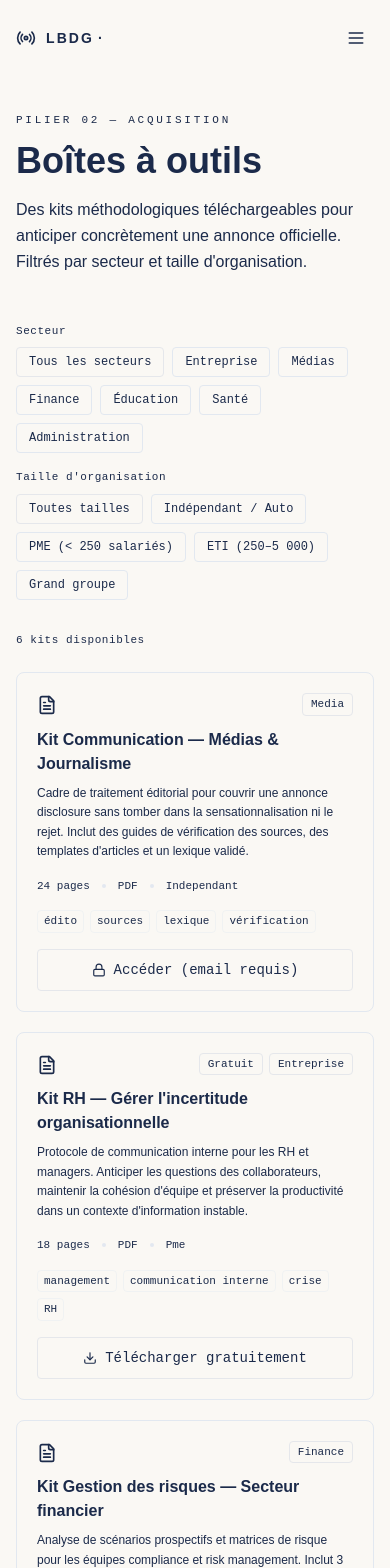
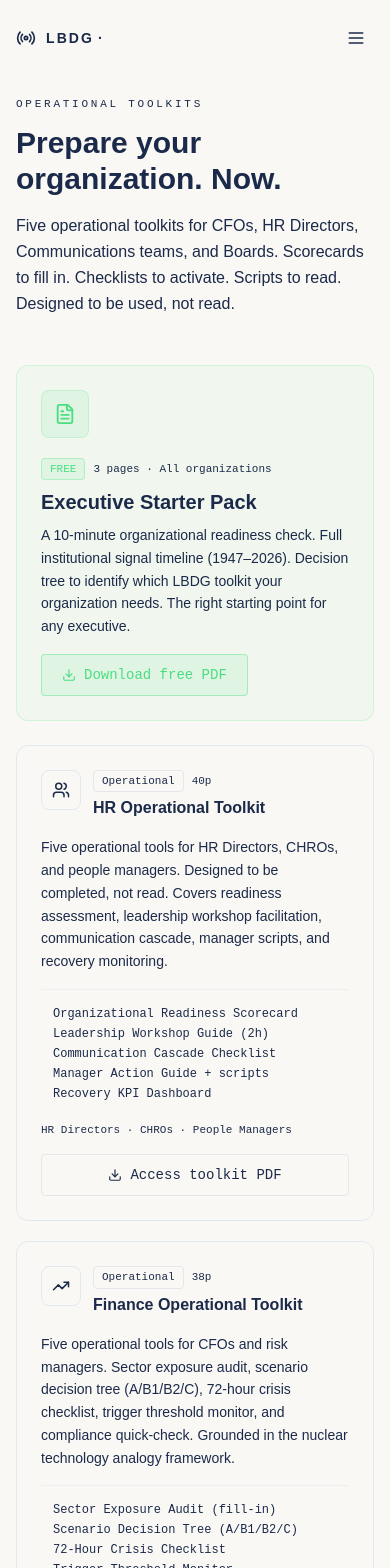
Before and after one commit to lbdgGit/DisclosureHub, a Next.js app in the folder disclosure-hub-starter/: page /toolkits in a window 390 px wide. Shown: the top 1568 px of the page. Built offline with nearby package versions, Linux system fonts and the light colour scheme; a web font is replaced by a local one.

Commit message:
Update page.tsx

```diff
--- a/disclosure-hub-starter/app/toolkits/page.tsx
+++ b/disclosure-hub-starter/app/toolkits/page.tsx
@@ -1,60 +1,111 @@
 'use client';
 
 import { useState } from 'react';
-import { Download, Lock, CheckCircle, FileText, X } from 'lucide-react';
-import { TOOLKITS, TOOLKIT_SECTEURS, TOOLKIT_TAILLES } from '@/data/resources';
-import { cn } from '@/lib/utils';
+import { Download, FileText, X, CheckCircle, Users, TrendingUp, Radio, Crown } from 'lucide-react';
+import type { Metadata } from 'next';
 
-const SECTEUR_COLORS: Record<string, string> = {
-  media:          'text-cold border-cold/30 bg-cold/10',
-  entreprise:     'text-signal border-signal/30 bg-signal/10',
-  finance:        'text-verified border-verified/30 bg-verified/10',
-  education:      'text-classified border-classified/30 bg-classified/10',
-  sante:          'text-redacted border-redacted/30 bg-redacted/10',
-  administration: 'text-muted border-muted/30 bg-muted/10',
-};
+const TOOLKITS = [
+  {
+    id: 'starter',
+    title: 'Executive Starter Pack',
+    badge: 'FREE',
+    badgeColor: 'text-green-400 border-green-400/30 bg-green-400/10',
+    description: 'A 10-minute organizational readiness check. Full institutional signal timeline (1947–2026). Decision tree to identify which LBDG toolkit your organization needs. The right starting point for any executive.',
+    tools: ['10-minute readiness scorecard', 'Institutional signal timeline', 'Toolkit decision tree', 'Which-toolkit guide'],
+    pages: 3,
+    audience: 'All organizations',
+    icon: FileText,
+    pdfPath: '/downloads/LBDG-Executive-Starter-Pack-v2.pdf',
+    free: true,
+    anchor: 'starter',
+  },
+  {
+    id: 'hr',
+    title: 'HR Operational Toolkit',
+    badge: 'Operational',
+    badgeColor: 'text-signal border-signal/30 bg-signal/10',
+    description: 'Five operational tools for HR Directors, CHROs, and people managers. Designed to be completed, not read. Covers readiness assessment, leadership workshop facilitation, communication cascade, manager scripts, and recovery monitoring.',
+    tools: ['Organizational Readiness Scorecard', 'Leadership Workshop Guide (2h)', 'Communication Cascade Checklist', 'Manager Action Guide + scripts', 'Recovery KPI Dashboard'],
+    pages: 40,
+    audience: 'HR Directors · CHROs · People Managers',
+    icon: Users,
+    pdfPath: '/downloads/LBDG-HR-Toolkit-Operational-2025.pdf',
+    free: false,
+    anchor: 'hr',
+  },
+  {
+    id: 'finance',
+    title: 'Finance Operational Toolkit',
+    badge: 'Operational',
+    badgeColor: 'text-signal border-signal/30 bg-signal/10',
+    description: 'Five operational tools for CFOs and risk managers. Sector exposure audit, scenario decision tree (A/B1/B2/C), 72-hour crisis checklist, trigger threshold monitor, and compliance quick-check. Grounded in the nuclear technology analogy framework.',
+    tools: ['Sector Exposure Audit (fill-in)', 'Scenario Decision Tree (A/B1/B2/C)', '72-Hour Crisis Checklist', 'Trigger Threshold Monitor', 'Compliance Quick-Check (Reg FD/AMF/FCA)'],
+    pages: 38,
+    audience: 'CFOs · Risk Managers · Compliance Officers',
+    icon: TrendingUp,
+    pdfPath: '/downloads/LBDG-Finance-Toolkit-Operational-2025.pdf',
+    free: false,
+    anchor: 'finance',
+  },
+  {
+    id: 'comms',
+    title: 'Communications Operational Toolkit',
+    badge: 'Operational',
+    badgeColor: 'text-signal border-signal/30 bg-signal/10',
+    description: 'Five operational tools for CCOs, communications directors, and PR teams. Readiness scorecard, stakeholder cascade, media relations guide with bridge statements, digital/social protocol, and message framework — including how to communicate about NHI disclosure in credible business language.',
+    tools: ['Communications Readiness Scorecard', 'Stakeholder Map & Cascade Checklist', 'Media Relations Guide + bridge statements', 'Digital & Social Media Protocol', 'Message Framework (NHI in business language)'],
+    pages: 44,
+    audience: 'CCOs · PR Directors · Media Relations',
+    icon: Radio,
+    pdfPath: '/downloads/LBDG-Communications-Toolkit-Operational-2025.pdf',
+    free: false,
+    anchor: 'comms',
+  },
+  {
+    id: 'board',
+    title: 'Leadership & Board Toolkit',
+    badge: 'C-Suite',
+    badgeColor: 'text-yellow-400 border-yellow-400/30 bg-yellow-400/10',
+    description: 'The orchestration layer for all other LBDG toolkits. For CEOs and board members: governance readiness scorecard, decision authority matrix, board briefing templates by scenario (A/B1/B2/C), CEO leadership guide with word-for-word scripts, and a strategic review checklist.',
+    tools: ['Board Governance Readiness Scorecard', 'Decision Authority Matrix', 'Board Briefing Templates (A/B1/B2/C)', 'CEO Leadership Guide + scripts', 'Strategic Review Checklist (30/60/90 days)'],
+    pages: 42,
+    audience: 'CEOs · Board Members · C-Suite',
+    icon: Crown,
+    pdfPath: '/downloads/LBDG-Leadership-Board-Toolkit-2025.pdf',
+    free: false,
+    anchor: 'board',
+  },
+];
 
 interface EmailGateProps {
-  kitId: string;
-  kitTitre: string;
+  toolkit: typeof TOOLKITS[0];
   onClose: () => void;
 }
 
-function EmailGate({ kitId, kitTitre, onClose }: EmailGateProps) {
-  const [email, setEmail]       = useState('');
-  const [loading, setLoading]   = useState(false);
-  const [success, setSuccess]   = useState(false);
-  const [error, setError]       = useState('');
+function EmailGate({ toolkit, onClose }: EmailGateProps) {
+  const [email, setEmail] = useState('');
+  const [loading, setLoading] = useState(false);
+  const [success, setSuccess] = useState(false);
+  const [error, setError] = useState('');
 
   const handleSubmit = async (e: React.FormEvent) => {
     e.preventDefault();
     if (!email.trim() || !email.includes('@')) {
-      setError('Email invalide');
+      setError('Please enter a valid email address.');
       return;
     }
-
     setLoading(true);
     setError('');
-
     try {
-      const res = await fetch('/api/subscribe', {
+      await fetch('/api/subscribe', {
         method: 'POST',
         headers: { 'Content-Type': 'application/json' },
-        body: JSON.stringify({ email, kitId }),
+        body: JSON.stringify({ email, kitId: toolkit.id }),
       });
-
-      if (res.ok) {
-        setSuccess(true);
-        // Dans une vraie implémentation, ici on déclencherait le téléchargement
-        setTimeout(() => {
-          alert(`Merci ! Le kit "${kitTitre}" vous sera envoyé à ${email} dans quelques minutes.`);
-          onClose();
-        }, 1500);
-      } else {
-        setError('Une erreur est survenue. Réessayez.');
-      }
+      setSuccess(true);
     } catch {
-      setError('Impossible de contacter le serveur.');
+      // Even if the API fails, we give access — email gate is not a paywall
+      setSuccess(true);
     } finally {
       setLoading(false);
     }
@@ -62,95 +113,67 @@ function EmailGate({ kitId, kitTitre, onClose }: EmailGateProps) {
 
   return (
     <div className="fixed inset-0 z-50 flex items-center justify-center p-4">
-      {/* Overlay */}
-      <div
-        className="absolute inset-0 bg-void/80 backdrop-blur-sm"
-        onClick={onClose}
-      />
-
-      {/* Modal */}
+      <div className="absolute inset-0 bg-void/80 backdrop-blur-sm" onClick={onClose} />
       <div className="relative w-full max-w-md rounded-xl border border-signal/30 bg-surface p-6 shadow-signal">
-        <button
-          onClick={onClose}
-          className="absolute top-4 right-4 text-muted hover:text-bright transition-colors"
-        >
+        <button onClick={onClose} className="absolute top-4 right-4 text-muted hover:text-bright transition-colors">
           <X size={18} />
         </button>
 
         {success ? (
           <div className="text-center py-4">
-            <CheckCircle size={40} className="text-verified mx-auto mb-3" />
-            <h3
-              className="font-display text-xl font-700 text-bright mb-2"
-              style={{ fontFamily: 'Syne, sans-serif', fontWeight: 700 }}
+            <CheckCircle size={40} className="text-green-400 mx-auto mb-3" />
+            <h3 className="font-display text-xl font-700 text-bright mb-3" style={{ fontFamily: 'Syne, sans-serif', fontWeight: 700 }}>
+              Access granted
+            </h3>
+            <p className="text-sm text-body/70 mb-6" style={{ fontFamily: 'Syne, sans-serif' }}>
+              Your PDF is ready to download. You will also receive LBDG signal alerts when new toolkits are released.
+            </p>
+            <a
+              href={toolkit.pdfPath}
+              download
+              className="inline-flex items-center gap-2 px-6 py-3 rounded bg-signal/10 border border-signal/40 text-signal font-mono text-sm hover:bg-signal/20 transition-all"
+              style={{ fontFamily: 'JetBrains Mono, monospace' }}
             >
-              Accès accordé !
-            </h3>
-            <p
-              className="text-sm text-body/70"
-              style={{ fontFamily: 'Syne, sans-serif' }}
-            >
-              Vous allez recevoir le kit par email sous peu.
-            </p>
+              <Download size={14} />
+              Download {toolkit.title} PDF
+            </a>
           </div>
         ) : (
           <>
             <div className="mb-5">
-              <span
-                className="text-2xs font-mono text-signal tracking-widest uppercase block mb-1"
-                style={{ fontFamily: 'JetBrains Mono, monospace' }}
-              >
-                Téléchargement
+              <span className="text-2xs font-mono text-signal tracking-widest uppercase block mb-1" style={{ fontFamily: 'JetBrains Mono, monospace' }}>
+                Download
               </span>
-              <h3
-                className="font-display text-lg font-700 text-bright"
-                style={{ fontFamily: 'Syne, sans-serif', fontWeight: 700 }}
-              >
-                {kitTitre}
+              <h3 className="font-display text-lg font-700 text-bright" style={{ fontFamily: 'Syne, sans-serif', fontWeight: 700 }}>
+                {toolkit.title}
               </h3>
             </div>
-
-            <p
-              className="text-sm text-body/70 mb-5"
-              style={{ fontFamily: 'Syne, sans-serif' }}
-            >
-              Entrez votre email professionnel pour recevoir le kit immédiatement. Aucun spam — uniquement les mises à jour de ce kit.
+            <p className="text-sm text-body/70 mb-5" style={{ fontFamily: 'Syne, sans-serif' }}>
+              Enter your professional email to access this toolkit and receive LBDG signal alerts. No spam — only updates that matter.
             </p>
-
             <form onSubmit={handleSubmit} className="space-y-3">
               <input
                 type="email"
                 value={email}
                 onChange={(e) => setEmail(e.target.value)}
-                placeholder="votre@email.pro"
+                placeholder="your@company.com"
                 className="w-full px-4 py-2.5 rounded border border-border bg-panel text-bright text-sm placeholder:text-muted/50 focus:outline-none focus:border-signal/50 transition-colors"
                 style={{ fontFamily: 'JetBrains Mono, monospace' }}
               />
-
               {error && (
-                <p
-                  className="text-xs text-redacted"
-                  style={{ fontFamily: 'JetBrains Mono, monospace' }}
-                >
-                  {error}
-                </p>
+                <p className="text-xs text-red-400" style={{ fontFamily: 'JetBrains Mono, monospace' }}>{error}</p>
               )}
-
               <button
                 type="submit"
                 disabled={loading}
                 className="w-full py-2.5 rounded bg-signal/10 border border-signal/40 text-signal font-mono font-600 text-sm hover:bg-signal/20 disabled:opacity-50 transition-all"
                 style={{ fontFamily: 'JetBrains Mono, monospace' }}
               >
-                {loading ? 'Envoi…' : 'Accéder au kit →'}
+                {loading ? 'Processing…' : 'Access toolkit →'}
               </button>
             </form>
-
-            <p
-              className="text-2xs text-muted/50 text-center mt-3"
-              style={{ fontFamily: 'JetBrains Mono, monospace' }}
-            >
-              Données personnelles traitées conformément au RGPD
+            <p className="text-2xs text-muted/50 text-center mt-3" style={{ fontFamily: 'JetBrains Mono, monospace' }}>
+              GDPR compliant · Unsubscribe anytime
             </p>
           </>
         )}
@@ -160,215 +183,127 @@ function EmailGate({ kitId, kitTitre, onClose }: EmailGateProps) {
 }
 
 export default function ToolkitsPage() {
-  const [secteur, setSecteur]   = useState<string>('all');
-  const [taille, setTaille]     = useState<string>('all');
-  const [activeGate, setActiveGate] = useState<{ id: string; titre: string } | null>(null);
-
-  const filtered = TOOLKITS.filter((kit) => {
-    const matchS = secteur === 'all' || kit.secteur === secteur;
-    const matchT = taille  === 'all' || kit.taille  === taille;
-    return matchS && matchT;
-  });
+  const [activeGate, setActiveGate] = useState<typeof TOOLKITS[0] | null>(null);
 
   return (
-    <div className="max-w-7xl mx-auto px-4 sm:px-6 pt-28 pb-20">
-      {/* Modal email gate */}
-      {activeGate && (
-        <EmailGate
-          kitId={activeGate.id}
-          kitTitre={activeGate.titre}
-          onClose={() => setActiveGate(null)}
-        />
-      )}
+    <div className="max-w-5xl mx-auto px-4 sm:px-6 pt-24 pb-20">
+      {activeGate && <EmailGate toolkit={activeGate} onClose={() => setActiveGate(null)} />}
 
       {/* Header */}
       <div className="mb-12">
-        <span
-          className="text-2xs font-mono text-muted tracking-[0.25em] uppercase block mb-3"
-          style={{ fontFamily: 'JetBrains Mono, monospace' }}
-        >
-          Pilier 02 — Acquisition
+        <span className="text-2xs font-mono text-muted tracking-[0.25em] uppercase block mb-3" style={{ fontFamily: 'JetBrains Mono, monospace' }}>
+          Operational Toolkits
         </span>
-        <h1
-          className="font-display text-4xl sm:text-5xl font-800 text-bright mb-4"
-          style={{ fontFamily: 'Syne, sans-serif', fontWeight: 800 }}
-        >
-          Boîtes à outils
+        <h1 className="font-display text-3xl sm:text-5xl font-800 text-bright mb-4" style={{ fontFamily: 'Syne, sans-serif', fontWeight: 800 }}>
+          Prepare your organization. Now.
         </h1>
         <p className="text-body/80 max-w-xl leading-relaxed" style={{ fontFamily: 'Syne, sans-serif' }}>
-          Des kits méthodologiques téléchargeables pour anticiper concrètement une annonce officielle. Filtrés par secteur et taille d&apos;organisation.
+          Five operational toolkits for CFOs, HR Directors, Communications teams, and Boards. Scorecards to fill in. Checklists to activate. Scripts to read. Designed to be used, not read.
         </p>
       </div>
 
-      {/* Filtres */}
-      <div className="flex flex-col sm:flex-row gap-4 mb-8">
-        {/* Secteur */}
-        <div>
-          <p
-            className="text-2xs font-mono text-muted mb-2 tracking-wider"
-            style={{ fontFamily: 'JetBrains Mono, monospace' }}
-          >
-            Secteur
-          </p>
-          <div className="flex flex-wrap gap-2">
-            {TOOLKIT_SECTEURS.map((f) => (
-              <button
-                key={f.id}
-                onClick={() => setSecteur(f.id)}
-                className={cn(
-                  'px-3 py-1.5 rounded text-xs font-mono border transition-all',
-                  secteur === f.id
-                    ? 'bg-signal/15 text-signal border-signal/40'
-                    : 'text-muted border-border hover:text-bright',
-                )}
-                style={{ fontFamily: 'JetBrains Mono, monospace' }}
-              >
-                {f.label}
-              </button>
-            ))}
+      {/* Starter Pack — highlighted */}
+      {TOOLKITS.filter(t => t.free).map(toolkit => {
+        const Icon = toolkit.icon;
+        return (
+          <div key={toolkit.id} id={toolkit.anchor} className="mb-6 p-6 sm:p-8 rounded-xl border border-green-400/20 bg-green-400/5 hover:bg-green-400/8 transition-all">
+            <div className="flex flex-col sm:flex-row sm:items-start gap-5">
+              <div className="shrink-0 w-12 h-12 rounded-lg border border-green-400/20 bg-green-400/10 flex items-center justify-center">
+                <Icon size={22} className="text-green-400" />
+              </div>
+              <div className="flex-1">
+                <div className="flex flex-wrap items-center gap-2 mb-2">
+                  <span className={`px-2 py-0.5 rounded text-2xs font-mono border font-600 ${toolkit.badgeColor}`} style={{ fontFamily: 'JetBrains Mono, monospace' }}>
+                    {toolkit.badge}
+                  </span>
+                  <span className="text-2xs font-mono text-muted" style={{ fontFamily: 'JetBrains Mono, monospace' }}>
+                    {toolkit.pages} pages · {toolkit.audience}
+                  </span>
+                </div>
+                <h2 className="font-display text-xl sm:text-2xl font-700 text-bright mb-2" style={{ fontFamily: 'Syne, sans-serif', fontWeight: 700 }}>
+                  {toolkit.title}
+                </h2>
+                <p className="text-sm text-body/80 leading-relaxed mb-4" style={{ fontFamily: 'Syne, sans-serif' }}>
+                  {toolkit.description}
+                </p>
+                <a
+                  href={toolkit.pdfPath}
+                  download
+                  className="inline-flex items-center gap-2 px-5 py-2.5 rounded bg-green-400/10 border border-green-400/40 text-green-400 font-mono text-sm hover:bg-green-400/20 transition-all"
+                  style={{ fontFamily: 'JetBrains Mono, monospace' }}
+                >
+                  <Download size={14} />
+                  Download free PDF
+                </a>
+              </div>
+            </div>
           </div>
-        </div>
+        );
+      })}
 
-        {/* Taille */}
-        <div>
-          <p
-            className="text-2xs font-mono text-muted mb-2 tracking-wider"
-            style={{ fontFamily: 'JetBrains Mono, monospace' }}
-          >
-            Taille d&apos;organisation
-          </p>
-          <div className="flex flex-wrap gap-2">
-            {TOOLKIT_TAILLES.map((f) => (
-              <button
-                key={f.id}
-                onClick={() => setTaille(f.id)}
-                className={cn(
-                  'px-3 py-1.5 rounded text-xs font-mono border transition-all',
-                  taille === f.id
-                    ? 'bg-cold/15 text-cold border-cold/40'
-                    : 'text-muted border-border hover:text-bright',
-                )}
-                style={{ fontFamily: 'JetBrains Mono, monospace' }}
-              >
-                {f.label}
-              </button>
-            ))}
-          </div>
-        </div>
-      </div>
+      {/* Paid toolkits grid */}
+      <div className="grid grid-cols-1 sm:grid-cols-2 gap-5">
+        {TOOLKITS.filter(t => !t.free).map(toolkit => {
+          const Icon = toolkit.icon;
+          return (
+            <div key={toolkit.id} id={toolkit.anchor} className="flex flex-col p-6 rounded-xl border border-border bg-surface/40 hover:bg-surface hover:border-border/80 transition-all">
 
-      {/* Compteur */}
-      <p
-        className="text-2xs font-mono text-muted/60 mb-6 tracking-wider"
-        style={{ fontFamily: 'JetBrains Mono, monospace' }}
-      >
-        {filtered.length} kit{filtered.length > 1 ? 's' : ''} disponible{filtered.length > 1 ? 's' : ''}
-      </p>
-
-      {/* Grille */}
-      {filtered.length === 0 ? (
-        <div className="text-center py-20 text-muted" style={{ fontFamily: 'JetBrains Mono, monospace' }}>
-          <p className="text-sm">Aucun kit ne correspond à ces filtres.</p>
-        </div>
-      ) : (
-        <div className="grid grid-cols-1 md:grid-cols-2 lg:grid-cols-3 gap-5">
-          {filtered.map((kit) => (
-            <div
-              key={kit.id}
-              className="flex flex-col p-5 rounded-lg border border-border bg-surface/40 hover:bg-surface hover:border-border/80 transition-all"
-            >
-              {/* Header */}
-              <div className="flex items-start justify-between gap-2 mb-3">
-                <FileText size={20} className="text-muted shrink-0 mt-0.5" />
-                <div className="flex flex-wrap gap-1.5 ml-auto">
-                  {kit.gratuit && (
-                    <span
-                      className="px-2 py-0.5 rounded text-2xs font-mono border text-verified border-verified/30 bg-verified/10"
-                      style={{ fontFamily: 'JetBrains Mono, monospace' }}
-                    >
-                      Gratuit
+              <div className="flex items-start gap-3 mb-4">
+                <div className="shrink-0 w-10 h-10 rounded-lg border border-border bg-surface/80 flex items-center justify-center">
+                  <Icon size={18} className="text-muted" />
+                </div>
+                <div className="flex-1">
+                  <div className="flex flex-wrap items-center gap-2 mb-1">
+                    <span className={`px-2 py-0.5 rounded text-2xs font-mono border ${toolkit.badgeColor}`} style={{ fontFamily: 'JetBrains Mono, monospace' }}>
+                      {toolkit.badge}
                     </span>
-                  )}
-                  <span
-                    className={cn(
-                      'px-2 py-0.5 rounded text-2xs font-mono border capitalize',
-                      SECTEUR_COLORS[kit.secteur] ?? 'text-muted border-muted/20',
-                    )}
-                    style={{ fontFamily: 'JetBrains Mono, monospace' }}
-                  >
-                    {kit.secteur}
-                  </span>
+                    <span className="text-2xs font-mono text-muted" style={{ fontFamily: 'JetBrains Mono, monospace' }}>
+                      {toolkit.pages}p
+                    </span>
+                  </div>
+                  <h3 className="font-display text-base sm:text-lg font-700 text-bright" style={{ fontFamily: 'Syne, sans-serif', fontWeight: 700 }}>
+                    {toolkit.title}
+                  </h3>
                 </div>
               </div>
 
-              {/* Titre */}
-              <h3
-                className="font-display text-base font-700 text-bright mb-2"
-                style={{ fontFamily: 'Syne, sans-serif', fontWeight: 700 }}
-              >
-                {kit.titre}
-              </h3>
-
-              {/* Description */}
-              <p
-                className="text-xs text-body/70 leading-relaxed mb-4 flex-1"
-                style={{ fontFamily: 'Syne, sans-serif' }}
-              >
-                {kit.description}
+              <p className="text-sm text-body/70 leading-relaxed mb-4 flex-1" style={{ fontFamily: 'Syne, sans-serif' }}>
+                {toolkit.description}
               </p>
 
-              {/* Meta */}
-              <div
-                className="flex items-center gap-3 text-2xs font-mono text-muted/60 mb-4"
+              {/* Tools list */}
+              <ul className="space-y-1 mb-5 border-t border-border/50 pt-4">
+                {toolkit.tools.map(tool => (
+                  <li key={tool} className="flex items-center gap-2 text-xs text-muted" style={{ fontFamily: 'JetBrains Mono, monospace' }}>
+                    <span className="w-1 h-1 rounded-full bg-signal shrink-0" />
+                    {tool}
+                  </li>
+                ))}
+              </ul>
+
+              <div className="text-2xs font-mono text-muted/60 mb-4" style={{ fontFamily: 'JetBrains Mono, monospace' }}>
+                {toolkit.audience}
+              </div>
+
+              <button
+                onClick={() => setActiveGate(toolkit)}
+                className="w-full flex items-center justify-center gap-2 py-2.5 rounded border border-signal/30 text-signal font-mono text-sm hover:bg-signal/10 hover:border-signal/50 transition-all"
                 style={{ fontFamily: 'JetBrains Mono, monospace' }}
               >
-                <span>{kit.pages} pages</span>
-                <span className="w-1 h-1 rounded-full bg-border" />
-                <span>{kit.format}</span>
-                <span className="w-1 h-1 rounded-full bg-border" />
-                <span className="capitalize">{kit.taille}</span>
-              </div>
-
-              {/* Tags */}
-              <div className="flex flex-wrap gap-1.5 mb-4">
-                {kit.tags.map((tag) => (
-                  <span
-                    key={tag}
-                    className="px-1.5 py-0.5 rounded text-2xs font-mono text-muted/50 bg-panel border border-border/40"
-                    style={{ fontFamily: 'JetBrains Mono, monospace' }}
-                  >
-                    {tag}
-                  </span>
-                ))}
-              </div>
-
-              {/* CTA */}
-              <button
-                onClick={() => setActiveGate({ id: kit.id, titre: kit.titre })}
-                className={cn(
-                  'w-full flex items-center justify-center gap-2 py-2.5 rounded border text-sm font-mono font-600 transition-all',
-                  kit.gratuit
-                    ? 'border-signal/40 text-signal hover:bg-signal/10'
-                    : 'border-muted/30 text-muted hover:border-signal/30 hover:text-signal',
-                )}
-                style={{ fontFamily: 'JetBrains Mono, monospace' }}
-              >
-                {kit.gratuit ? (
-                  <>
-                    <Download size={14} />
-                    Télécharger gratuitement
-                  </>
-                ) : (
-                  <>
-                    <Lock size={14} />
-                    Accéder (email requis)
-                  </>
-                )}
+                <Download size={14} />
+                Access toolkit PDF
               </button>
             </div>
-          ))}
-        </div>
-      )}
+          );
+        })}
+      </div>
+
+      {/* Coming soon */}
+      <div className="mt-10 p-5 rounded-lg border border-border/40 bg-surface/20 text-center">
+        <span className="text-2xs font-mono text-muted tracking-widest uppercase" style={{ fontFamily: 'JetBrains Mono, monospace' }}>
+          Coming soon — Communications Toolkit · SME Lite Pack · Sector-specific editions · Signal Monitor subscription
+        </span>
+      </div>
     </div>
   );
 }
```
